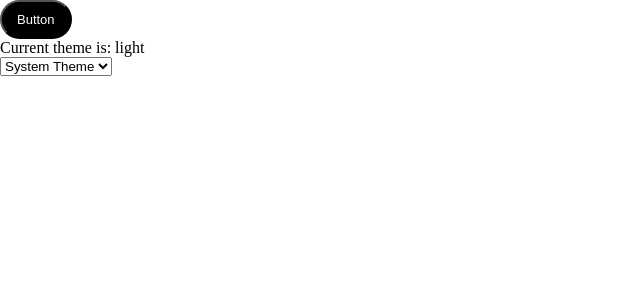
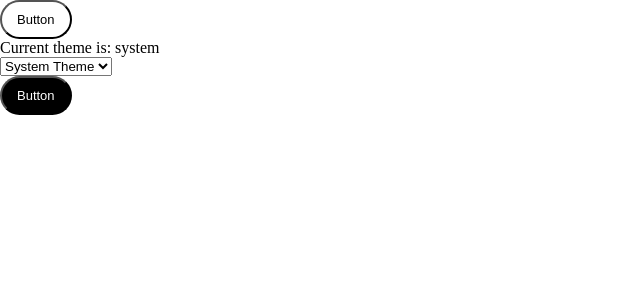
Before and after one commit to paraform/next-stitches, a Next.js app: page / in a window 1280 px wide. Shown: the top 300 px of the page, without its empty margins (0-640 px from the left). Built offline with nearby package versions, Linux system fonts and the light colour scheme.

Commit message:
Add nested themes

```diff
--- a/pages/index.tsx
+++ b/pages/index.tsx
@@ -21,7 +21,7 @@ const Button = styled("button", {
 
 const Home: NextPage = () => {
   const [mounted, setMounted] = useState(false);
-  const { theme, setTheme, resolvedTheme } = useTheme();
+  const { theme, setTheme } = useTheme();
 
   useEffect(() => setMounted(true), []);
 
@@ -37,15 +37,18 @@ const Home: NextPage = () => {
 
       <main>
         <Button>Button</Button>
-        <p>Current theme is: {resolvedTheme}</p>
+        <p>Current theme is: {theme}</p>
         <Box css={{ display: "inline-block" }}>
           {theme !== undefined && (
             <select value={theme} onChange={(e) => setTheme(e.target.value)}>
-              <option value="dark">Dark Theme</option>
-              <option value="light">Light Theme</option>
+              <option value="dark-theme">Dark Theme</option>
+              <option value="light-theme">Light Theme</option>
               <option value="system">System Theme</option>
             </select>
           )}
+        </Box>
+        <Box className={theme == "light-theme" ? "dark-theme" : "light-theme"}>
+          <Button>Button</Button>
         </Box>
       </main>
     </div>
--- a/stitches.config.ts
+++ b/stitches.config.ts
@@ -13,11 +13,8 @@ export const {
 } = createStitches({
   theme: {
     colors: {
+      black: "black",
       white: "white",
-      black: "black",
-      // Semantic Colors
-      background: "$white",
-      foreground: "$black",
     },
   },
   media: {
@@ -73,7 +70,15 @@ export const {
   },
 });
 
-export const darkTheme = createTheme("dark", {
+export const lightTheme = createTheme("light-theme", {
+  colors: {
+    // Semantic Colors
+    background: "$white",
+    foreground: "$black",
+  },
+});
+
+export const darkTheme = createTheme("dark-theme", {
   colors: {
     // Semantic Colors
     background: "$black",
@@ -81,15 +86,14 @@ export const darkTheme = createTheme("dark", {
   },
 });
 
-export const themes = ["light", darkTheme];
+export const themes = [lightTheme, darkTheme];
 
 export const globalStyles = globalCss({
   "*": { margin: 0, padding: 0 },
 
-  "html, body": {
-    background: "$background",
+  "body,[class*='-theme']": {
+    backgroundColor: "$background",
     color: "$foreground",
-    margin: 0,
   },
 
   "::selection": {
```
